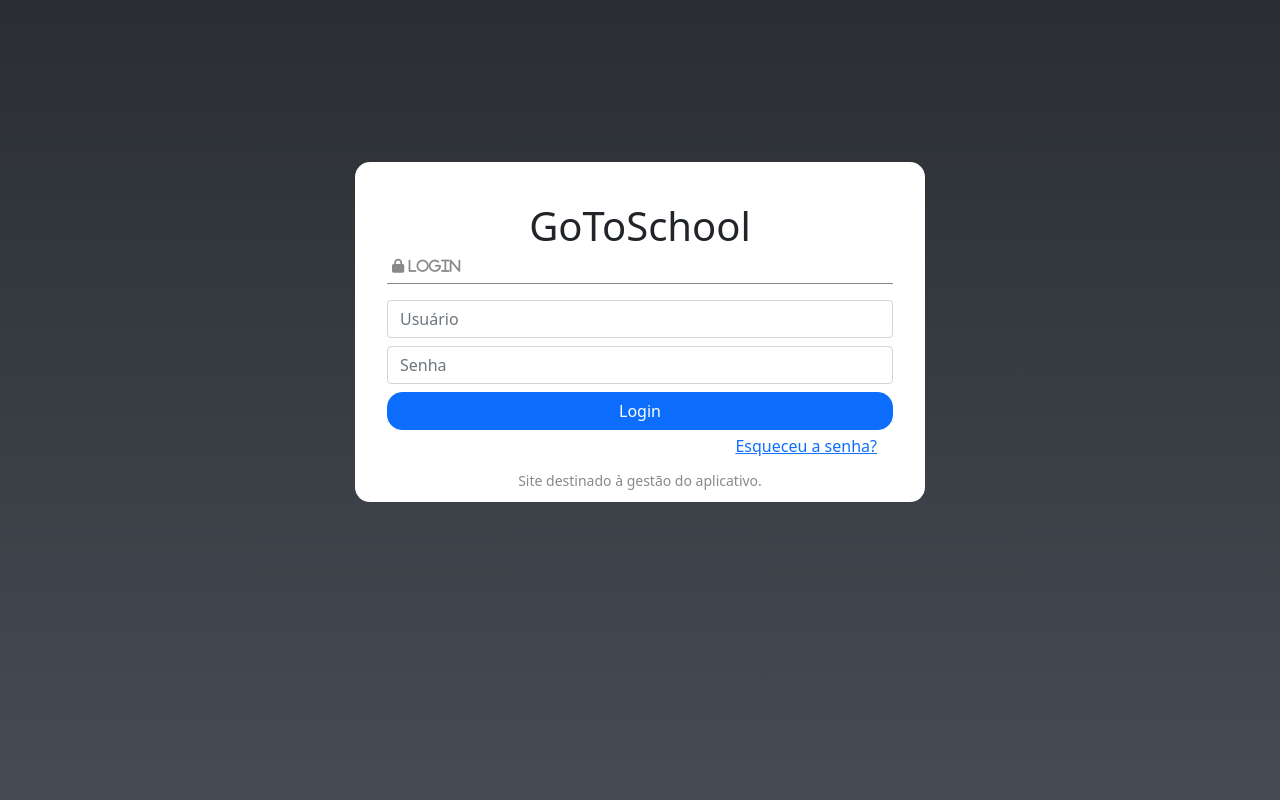
After one commit to NatanFS/GoToSchool, a Django app: page /login in a window 1280 px wide. The commit adds this page. Run offline with Django 3.2, Linux system fonts and the light colour scheme; some libraries are stand-ins or nearby versions.

Commit message:
Telas de login e  requisições feitas

```diff
--- /dev/null
+++ b/TCC/login/static/login/css/home.css
@@ -0,0 +1,5 @@
+h3{
+    padding-bottom: 200px;
+    background-color: #2a2e33;
+    color: white;
+}
--- /dev/null
+++ b/TCC/login/static/login/css/login.css
@@ -0,0 +1,47 @@
+body, html{
+    height: 100%;
+}
+
+body{
+    display: flex;
+    align-items: center;
+    background-image: linear-gradient(to bottom, #2A2E33, #454c53)!important;
+
+}
+.form-login{
+    background-color: white;
+    position: relative;
+    padding: 40px 40px 0px 40px;
+    border-radius: 15px;
+    transform: translate(0%, -20%);
+}
+
+.form-content{
+    padding-left: 20px;
+    padding-right: 20px;
+}
+
+input[type = "submit"]{
+    border-radius: 15px!important;
+}
+
+.fas{
+    color: #89898a;
+}
+
+.login{
+    border-bottom: 1px solid #89898a;
+    margin-bottom: 5px;
+}
+
+.login > h6{
+    padding-left: 5px;
+}
+
+.mensagem{
+    color: #89898a ;
+}
+
+p{
+    margin:10px !important;
+}
--- /dev/null
+++ b/TCC/login/static/login/css/styles.css
@@ -0,0 +1,6 @@
+body, html{
+    height: 100%;
+    background-color: #2a2e33;
+    color: white;
+    font-family: sans-serif;
+}
--- /dev/null
+++ b/TCC/login/static/login/js/requisicao-class.js
@@ -0,0 +1,6 @@
+class RequisicaoUsuario{
+    constructor(requisicao, usuario){
+        this.requisicao = requisicao
+        this.usuario = usuario
+    }
+}
--- /dev/null
+++ b/TCC/login/templates/login/login.html
@@ -0,0 +1,49 @@
+{% load static %}
+<!DOCTYPE html>
+<html lang="en">
+<head>
+    <meta charset="UTF-8">
+    <meta http-equiv="X-UA-Compatible" content="IE=edge">
+    <meta name="viewport" content="width=device-width, initial-scale=1.0">
+    <link rel="stylesheet" href="{% static 'login/css/login.css' %}">
+    <link href="https://cdn.jsdelivr.net/npm/bootstrap@5.0.2/dist/css/bootstrap.min.css" rel="stylesheet" integrity="sha384-EVSTQN3/azprG1Anm3QDgpJLIm9Nao0Yz1ztcQTwFspd3yD65VohhpuuCOmLASjC" crossorigin="anonymous">
+    <script src="https://kit.fontawesome.com/8b48b3749a.js" crossorigin="anonymous"></script>
+    <title>Login</title>
+</head>
+<body>
+    <div class="container">
+        <div class="row justify-content-center">
+            <div class="form-login col-sm-12 col-md-8 col-xl-6">
+                <div class="form-content text-center">
+                    <h1>GoToSchool</h1>
+
+                    <div class="login text-start bg-gradient mb-2">
+                        <h6 class="d-flex align-items-center">
+                            <small> <span class="fas fa-lock">
+                                Login</small>
+                        </h6>
+                    </div>
+                    {% if message %}
+                    <div class="alert-warning mt-1 mb-1 ps-2">{{ message }}</div>
+                    {% endif %}
+                    <form action="{% url 'login' %}" method="POST" >
+                        {% csrf_token %}
+                        <input class="form-control mt-3 mb-2" type="text" placeholder="Usuário" name="username">
+                        <input class="form-control mb-2" type="password" placeholder="Senha" name="password">
+                        <div class="d-grid gap-2 ">
+                            <input class="btn btn-primary " type="submit" value="Login">
+                        </div>
+                    </form>
+                    <div class="text-end me-3 mt-1">
+                        <a href="">Esqueceu a senha?</a>
+                    </div>
+
+                    <div class="mensagem mt-2">
+                        <p><small>Site destinado à gestão do aplicativo.</small></p>
+                    </div>
+                    </div>
+            </div>
+        </div>
+    </div>
+</body>
+</html>
--- a/TCC/login/urls.py
+++ b/TCC/login/urls.py
@@ -3,4 +3,7 @@ from . import views
 
 urlpatterns = [
     path('', views.index, name="index"),
+    path('login', views.login_view, name=("login")),
+    path('logout', views.logout_view, name=("logout")),
+    path('requisicoes', views.requisicoes_view, name=('requisicoes'))
 ]
--- a/TCC/login/views.py
+++ b/TCC/login/views.py
@@ -1,6 +1,35 @@
+from django.http.request import HttpRequest
+from django.http.response import HttpResponse, HttpResponseRedirect
 from django.shortcuts import render
+from django.urls import reverse
+from django.contrib.auth import authenticate, login, logout
+# Create your views here.
+def login_view(request):
+    if request.method == "POST":
+        username = request.POST["username"]
+        password = request.POST["password"]
+        user = authenticate(request, username=username, password=password)
+        if user is not None:
+            login(request, user)
+            print(user)
+            return HttpResponseRedirect(reverse("index"))
+        else:
+            return render(request, "login/login.html", {
+                "message": "Nome de usuário ou senha inválido."
+            })
+    else:
+        return render(request, 'login/login.html')
 
-# Create your views here.
 def index(request):
-    if request.method == "GET":
-        return render(request, 'login/index.html')
+    user = request.user
+    if user.is_anonymous:
+        return HttpResponseRedirect(reverse("login"))
+    else:
+        return render(request, 'login/index.html', {"user": user})
+
+def logout_view(request):
+    logout(request)
+    return HttpResponseRedirect(reverse("login"))
+
+def requisicoes_view(request):
+    return render(request, "login/requisicoes.html")
```
Also changed, not shown: TCC/login/static/login/css/requisicoes.css (added, +17 -0 lines), TCC/login/static/login/js/firebase-config.js (added, +11 -0 lines), TCC/login/static/login/js/firebase-database.js (added, +42 -0 lines), TCC/login/static/login/react/requisicao-react.js (added, +64 -0 lines), TCC/login/static/login/styles.css (deleted, +0 -15 lines), TCC/login/templates/login/index.html (+8 -27 lines), TCC/login/templates/login/layout.html (added, +69 -0 lines), TCC/login/templates/login/requisicoes.html (added, +19 -0 lines), TCC/db.sqlite3, TCC/login/static/login/img/cadeado-login.png (added), TCC/login/static/login/img/confirm-button.png (added), TCC/login/static/login/img/deny-button.png (added), TCC/login/static/login/img/deny-button2.png (added).
